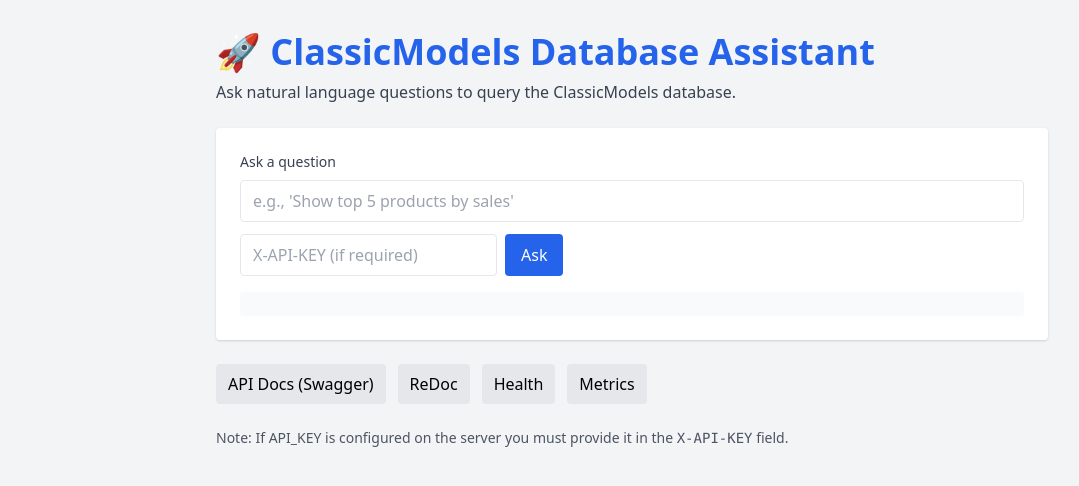
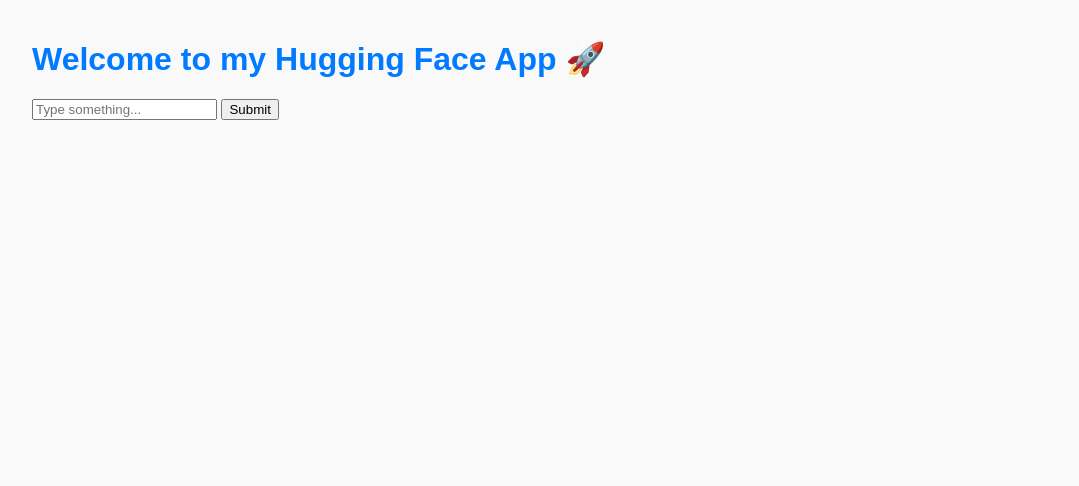
Before and after one commit to gyesibiney/Chat_DataBaseV2, a FastAPI app: page / in a window 1280 px wide. Shown: the top 486 px of the page, without its empty margins (8-1087 px from the left). Run offline with FastAPI, Linux system fonts and the light colour scheme.

Commit message:
Update templates/index.html

```diff
--- a/templates/index.html
+++ b/templates/index.html
@@ -1,60 +1,20 @@
-<!doctype html>
+<!DOCTYPE html>
 <html>
 <head>
-  <meta charset="utf-8" />
-  <meta name="viewport" content="width=device-width,initial-scale=1" />
-  <title>ClassicModels Assistant</title>
-  <link href="https://cdn.jsdelivr.net/npm/tailwindcss@2.2.19/dist/tailwind.min.css" rel="stylesheet">
+    <title>My Hugging Face App</title>
+    <link rel="stylesheet" href="/static/style.css">
+    <script src="/static/script.js" defer></script>
 </head>
-<body class="bg-gray-100">
-  <div class="max-w-4xl mx-auto p-8">
-    <h1 class="text-4xl font-bold text-blue-600 mb-2">🚀 ClassicModels Database Assistant</h1>
-    <p class="text-gray-700 mb-6">Ask natural language questions to query the ClassicModels database.</p>
+<body>
+    <h1>Welcome to my Hugging Face App 🚀</h1>
 
-    <div class="bg-white p-6 rounded shadow">
-      <form id="qform" onsubmit="return submitQuestion()">
-        <label class="block text-sm font-medium text-gray-700 mb-2">Ask a question</label>
-        <input id="question" type="text" maxlength="2000" required
-               class="w-full border rounded px-3 py-2 mb-3" placeholder="e.g., 'Show top 5 products by sales'"/>
-        <div class="flex space-x-2">
-          <input id="xapikey" type="password" placeholder="X-API-KEY (if required)"
-                 class="border rounded px-3 py-2"/>
-          <button class="bg-blue-600 text-white px-4 py-2 rounded">Ask</button>
-        </div>
-      </form>
-      <pre id="output" class="mt-4 bg-gray-50 p-3 rounded text-sm"></pre>
-    </div>
+    <form method="post" action="/submit">
+        <input type="text" name="user_input" placeholder="Type something..." required>
+        <button type="submit">Submit</button>
+    </form>
 
-    <div class="mt-6 flex gap-3">
-      <a href="/docs" class="bg-gray-200 px-3 py-2 rounded">API Docs (Swagger)</a>
-      <a href="/redoc" class="bg-gray-200 px-3 py-2 rounded">ReDoc</a>
-      <a href="/health" class="bg-gray-200 px-3 py-2 rounded">Health</a>
-      <a href="/metrics" class="bg-gray-200 px-3 py-2 rounded">Metrics</a>
-    </div>
-
-    <p class="text-sm text-gray-600 mt-6">Note: If API_KEY is configured on the server you must provide it in the <code>X-API-KEY</code> field.</p>
-  </div>
-
-<script>
-async function submitQuestion(){
-  const q = document.getElementById("question").value;
-  const key = document.getElementById("xapikey").value;
-  const out = document.getElementById("output");
-  out.innerText = "Thinking...";
-
-  const headers = {"Content-Type":"application/json"};
-  if (key) headers["X-API-KEY"] = key;
-
-  try {
-    const res = await fetch("/query", {method:"POST", headers, body: JSON.stringify({question: q})});
-    const data = await res.json();
-    if (res.ok) out.innerText = JSON.stringify(data, null, 2);
-    else out.innerText = `Error ${res.status}: ${data.detail || data}`;
-  } catch (err){
-    out.innerText = String(err);
-  }
-  return false;
-}
-</script>
+    {% if result %}
+        <p><strong>Result:</strong> {{ result }}</p>
+    {% endif %}
 </body>
 </html>
```
